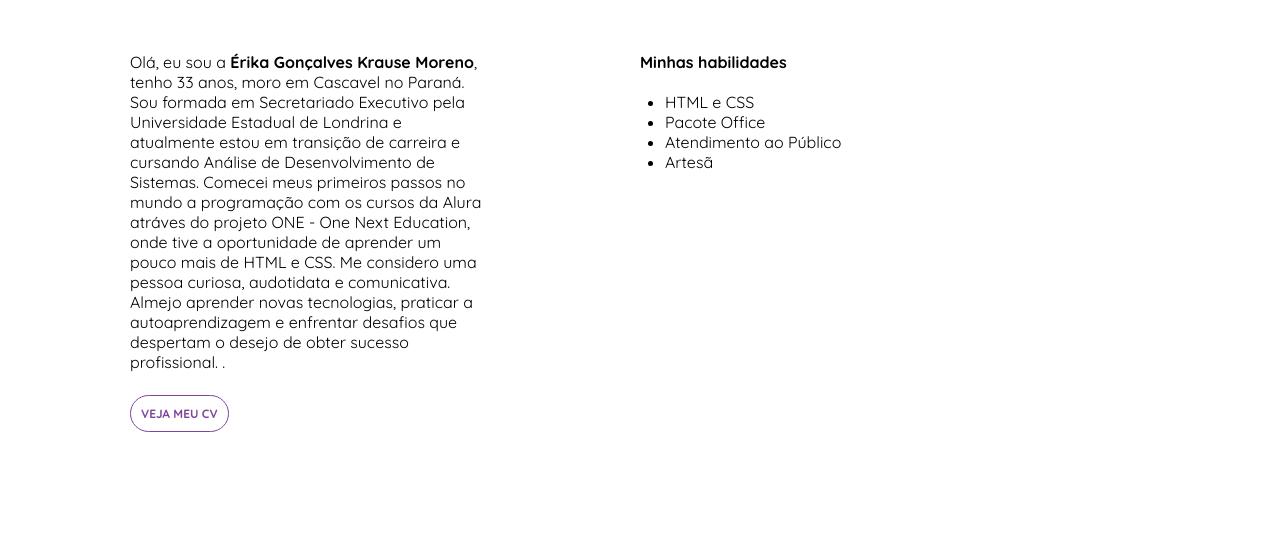
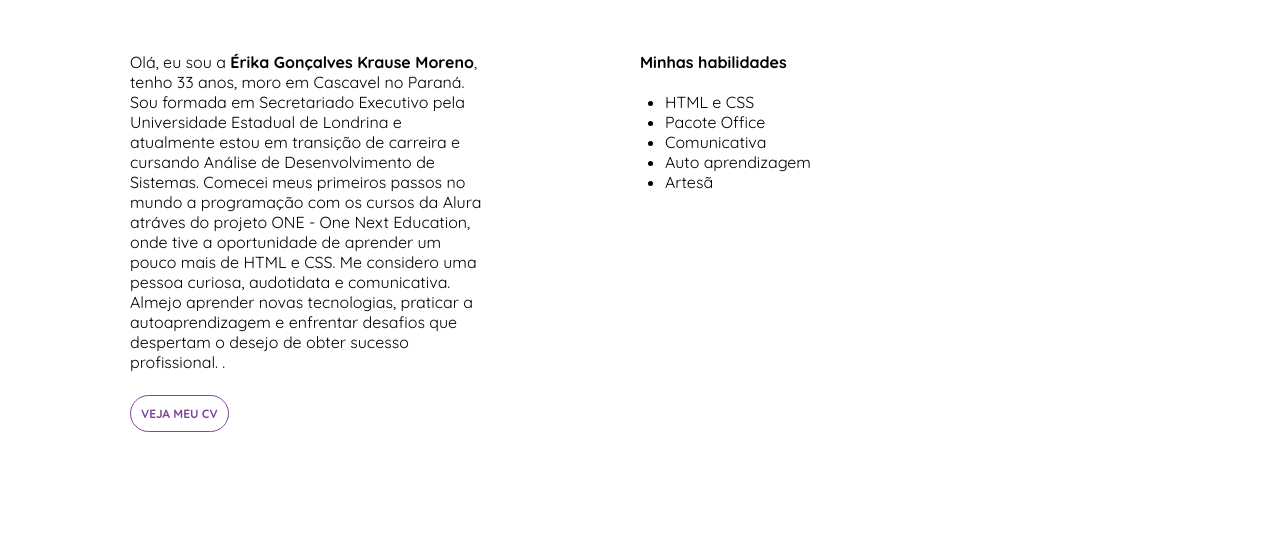
Before and after one commit to erikakrause/Workshop-Reprograma, a plain HTML site: page reprograma/index.html in a window 1280 px wide. Shown: the part 780-1329 px from the top of the page. Drawn offline with Linux system fonts and the light colour scheme.

Commit message:
<li>
Atualização da lista de minhas habilidades

```diff
--- a/reprograma/index.html
+++ b/reprograma/index.html
@@ -54,7 +54,10 @@
             Pacote Office
           </li>
           <li>
-            Atendimento ao Público
+            Comunicativa
+          </li>
+          <li>
+            Auto aprendizagem
           </li>
           <li>
             Artesã
```
